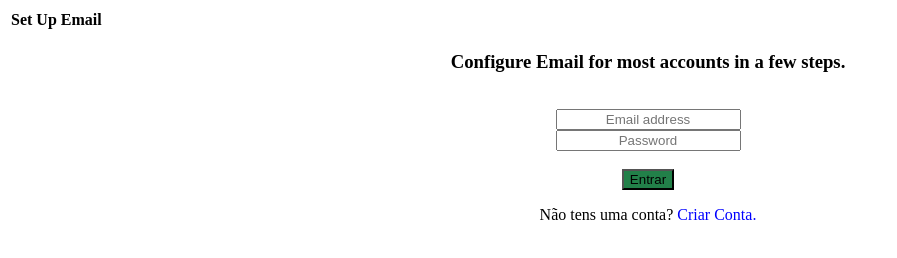
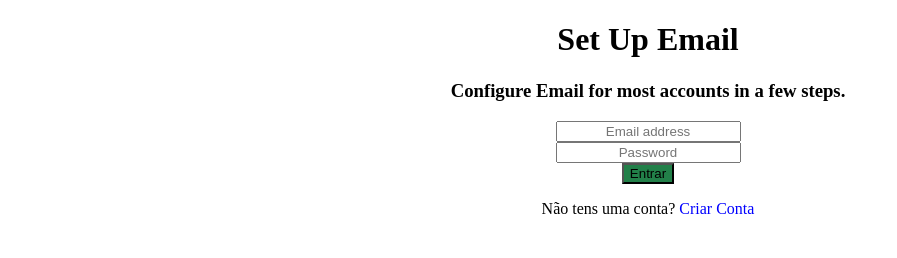
Before and after one commit to francisco-artur-dev/G-mail, a plain HTML site: page login.html in a window 1280 px wide. Shown: the whole page, without its empty margins (0-897 px from the left). Drawn offline with Linux system fonts and the light colour scheme.

Commit message:
commit de atualizções

```diff
--- a/css/log.css
+++ b/css/log.css
@@ -4,13 +4,20 @@
 
 }
 body {
+
     width: 100%;
     height: auto;
     align-items: center;
     justify-content: space-between;
 }
+form{
+    display: flex;
+    flex-direction: column;
+    align-items: center;
+    justify-content: center;
+}
 
-th #desc{
+ #desc{
     text-align: center;
 }
 #btn{
--- a/css/reg.css
+++ b/css/reg.css
@@ -9,8 +9,15 @@ body {
     align-items: center;
     justify-content: space-between;
 }
-
-th #desc{
+/*
+form{
+    display: flex;
+    flex-direction: column;
+    align-items: center;
+    justify-content: center;
+}
+*/
+ #desc{
     text-align: center;
 }
 #btn{
--- a/login.html
+++ b/login.html
@@ -1,33 +1,26 @@
 <!DOCTYPE html>
-<html lang="en-pt">
+<html lang="pt-br">
 <head>
   <meta charset="UTF-8">
+  <meta http-equiv="X-UA-Compatible" content="IE=edge">
   <meta name="viewport" content="width=device-width, initial-scale=1.0">
   <link rel="stylesheet" href="css/log.css">
   <title>G-mail</title>
 </head>
 <body>
 
-  <table >
-    <th id="desc">  Set Up Email </th>
-    </table>
-      <h3 >  Configure Email for most accounts in a few steps. </h3>
+  <h1 id="desc">Set Up Email</h1>
+  <h3>Configure Email for most accounts in a few steps.</h3>
 
-      <form name="form_login" translate="yes" method="get" action="">
+  <form name="form_login" method="get" action="">
+    <input type="email" name="email" required placeholder="Email address" maxlength="30">
 
-        <br>
-            <input type="email" name="email" required="Required"  placeholder="Email address" maxlength="30">
-          <br>
-              <input type="password" name="Senha"
-                required="required"  placeholder="Password" maxlength="30">
-          <br>
-          <br>
-            <input type="submit" value="Entrar" id="btn" >
-            <br>
+    <input type="password" name="senha" required placeholder="Password" maxlength="30">
 
-      <p> Não tens uma conta? <a href="/html/register.html" >  Criar Conta. </a> </p>
+    <input type="submit" value="Entrar" id="btn">
 
-     </form>
+    <p>Não tens uma conta? <a href="html/register.html">Criar Conta</a></p>
+  </form>
 
 </body>
 </html>
```
Also changed, not shown: html/register.html (+8 -9 lines).
